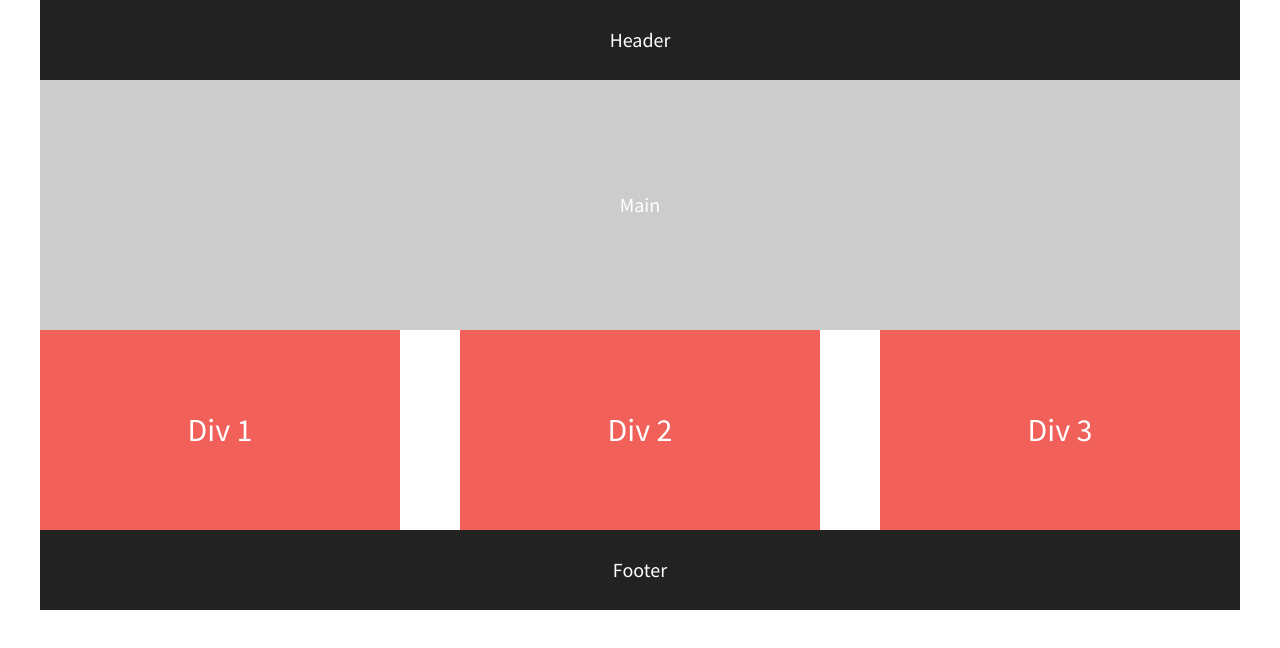
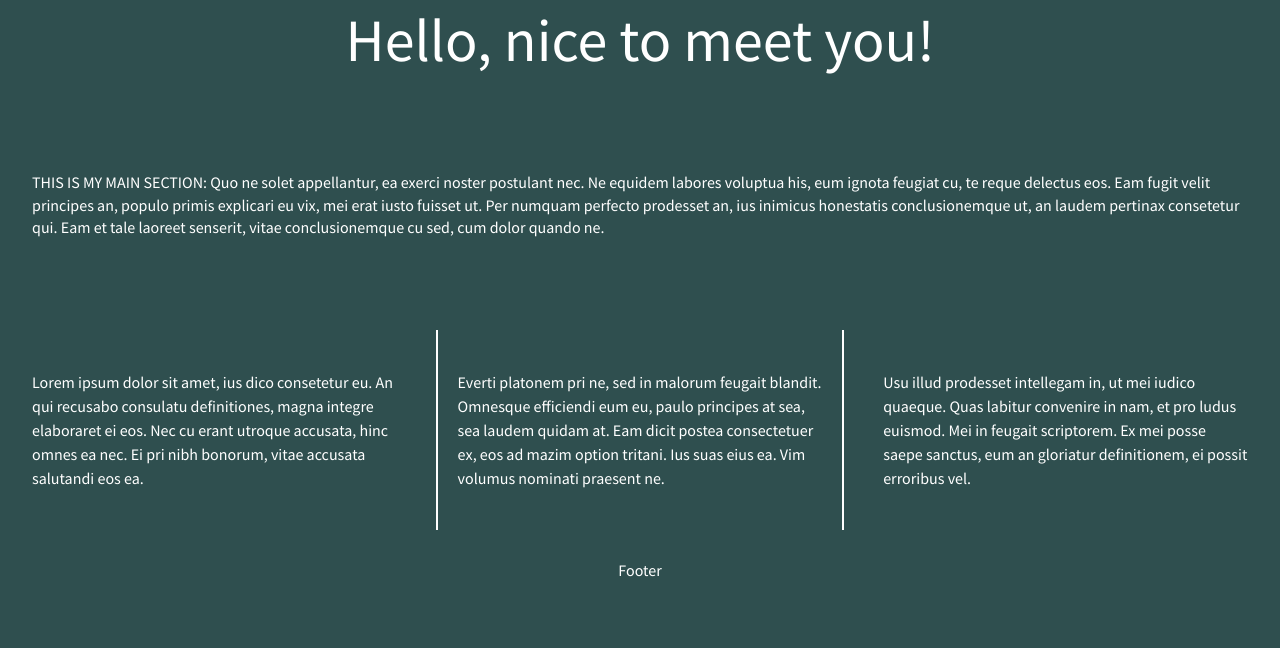
Before and after one commit to seannotshawn/flexbox-website-layouts, a plain HTML site: page index.html in a window 1280 px wide. Drawn offline with nearby package versions, Linux system fonts and the light colour scheme.

Commit message:
Updated sections to include generic text as well as formatting

```diff
--- a/css/main.css
+++ b/css/main.css
@@ -96,7 +96,7 @@ textarea {
    ========================================================================== */
 
 html {
-  background-color: #fff;
+  background-color: darkslategray;
   height: 100%;
   width: 100%;
 }
@@ -104,14 +104,14 @@ html {
 body {
   font-family: 'Source Sans Pro', sans-serif;
   padding: 0 2em;
-  font-size: 1.25em;
+  font-size: 1em;
   height: 100%;
   color: #fff;
 }
 
 header,
 footer {
-  background-color: #222;
+  background-color: darkslategray;
   height: 80px;
   width: 100%;
   display: flex;
@@ -119,8 +119,12 @@ footer {
   align-items: center;
 }
 
+header {
+    font-size: 60px;
+}
+
 main {
-  background-color: #ccc;
+  background-color: darkslategray;
   height: 250px;
   width: 100%;
   display: flex;
@@ -138,14 +142,24 @@ main {
 .flex-items {
   color: #fff;
   line-height: 1.5em;
-  font-size: 1.6em;
-  background-color: #f16059;
+  font-size: 1em;
+  background-color: darkslategray;
   width: 30%;
   height: 200px;
   display: flex;
   justify-content: center;
   align-items: center;
 }
+
+#div-2 {
+    border-left: 2px solid white;
+    border-right: 2px solid white;
+    padding-left: 20px;
+    padding-right: 20px;
+}
+
+
+
 
 /* ==========================================================================
    Helper classes
--- a/index.html
+++ b/index.html
@@ -22,16 +22,16 @@
 
         <!-- Add your site or application content here -->
         <section class="flex-container">
-            <header>Header</header>
-            <main>Main</main>
+            <header>Hello, nice to meet you!</header>
+            <main>THIS IS MY MAIN SECTION: Quo ne solet appellantur, ea exerci noster postulant nec. Ne equidem labores voluptua his, eum ignota feugiat cu, te reque delectus eos. Eam fugit velit principes an, populo primis explicari eu vix, mei erat iusto fuisset ut. Per numquam perfecto prodesset an, ius inimicus honestatis conclusionemque ut, an laudem pertinax consetetur qui. Eam et tale laoreet senserit, vitae conclusionemque cu sed, cum dolor quando ne.</main>
             <div id="div-1" class="flex-items">
-                Div 1
+                Lorem ipsum dolor sit amet, ius dico consetetur eu. An qui recusabo consulatu definitiones, magna integre elaboraret ei eos. Nec cu erant utroque accusata, hinc omnes ea nec. Ei pri nibh bonorum, vitae accusata salutandi eos ea.
             </div>
             <div id="div-2" class="flex-items">
-                Div 2
+                Everti platonem pri ne, sed in malorum feugait blandit. Omnesque efficiendi eum eu, paulo principes at sea, sea laudem quidam at. Eam dicit postea consectetuer ex, eos ad mazim option tritani. Ius suas eius ea. Vim volumus nominati praesent ne.
             </div>
             <div id="div-3" class="flex-items">
-                Div 3
+                Usu illud prodesset intellegam in, ut mei iudico quaeque. Quas labitur convenire in nam, et pro ludus euismod. Mei in feugait scriptorem. Ex mei posse saepe sanctus, eum an gloriatur definitionem, ei possit erroribus vel.
             </div>
             <footer>Footer</footer>
         </section>
```
